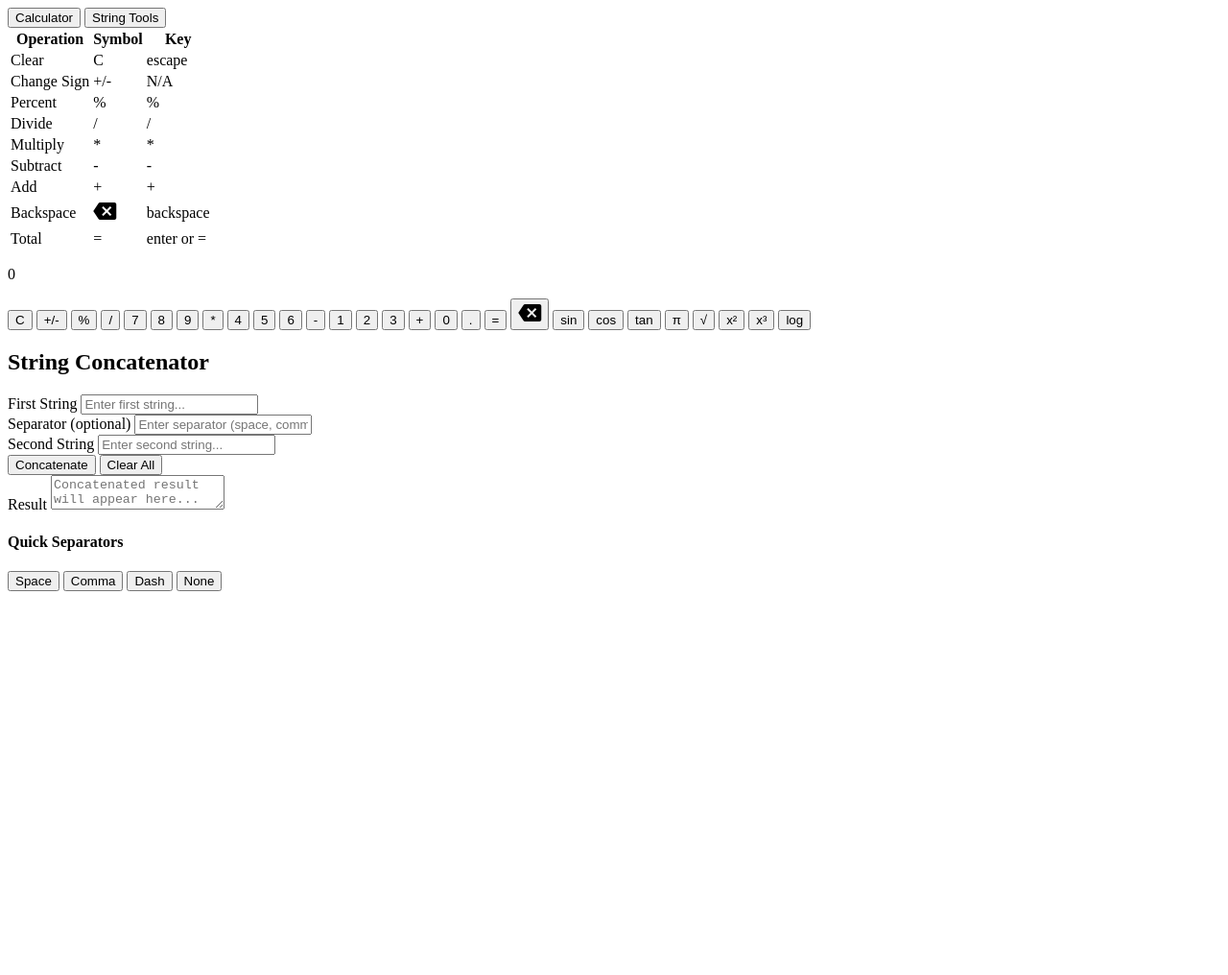
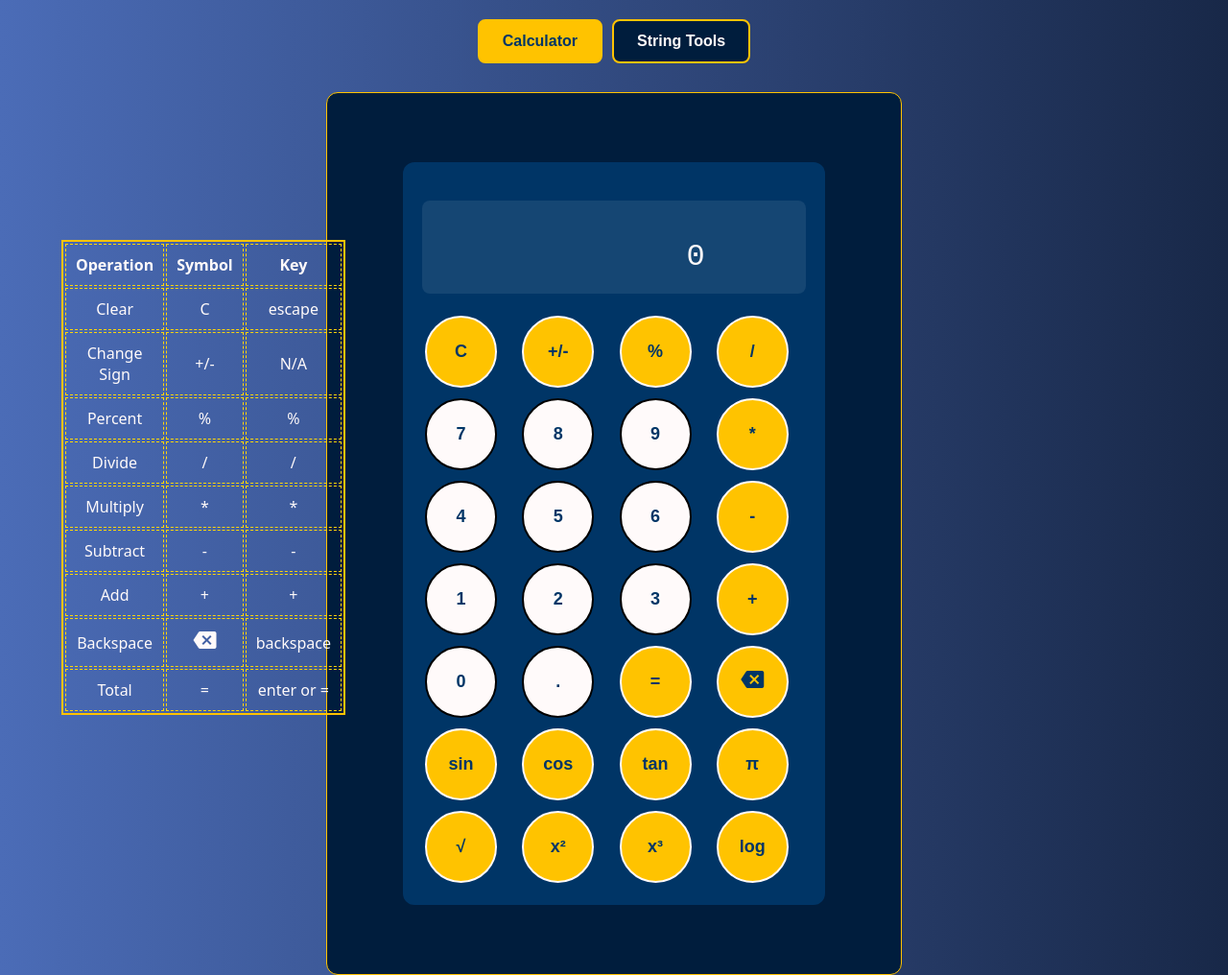
Before and after one commit to NotKiyan/calculator, a plain HTML site: page index.html in a window 1280 px wide. Shown: the top 1016 px of the page at 96% size. Before the commit the page ends 800 px from the top, so only its background shows below. Drawn offline with Linux system fonts and the light colour scheme.

Commit message:
Update index.html

```diff
--- a/index.html
+++ b/index.html
@@ -3,7 +3,7 @@
   <head>
     <meta charset="UTF-8" />
     <meta name="viewport" content="width=device-width, initial-scale=1.0" />
-    <link rel="stylesheet" href="stylesheet.css" />
+    <link rel="stylesheet" href="style.css" />
     <link
       href="https://fonts.googleapis.com/icon?family=Material+Icons"
       rel="stylesheet"
```
